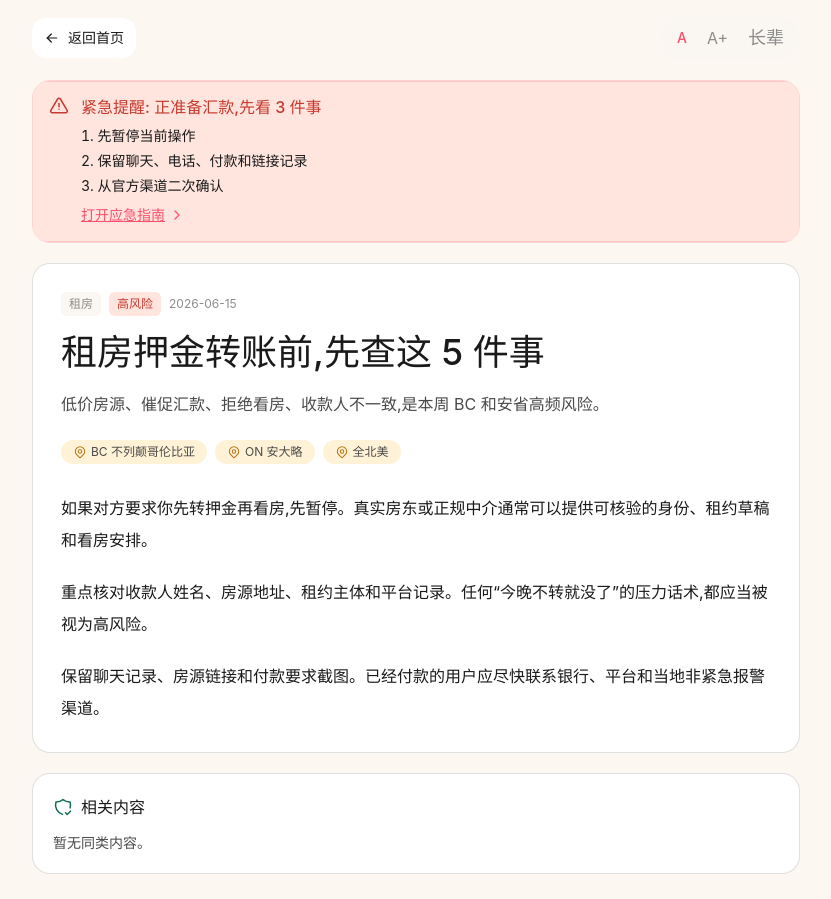
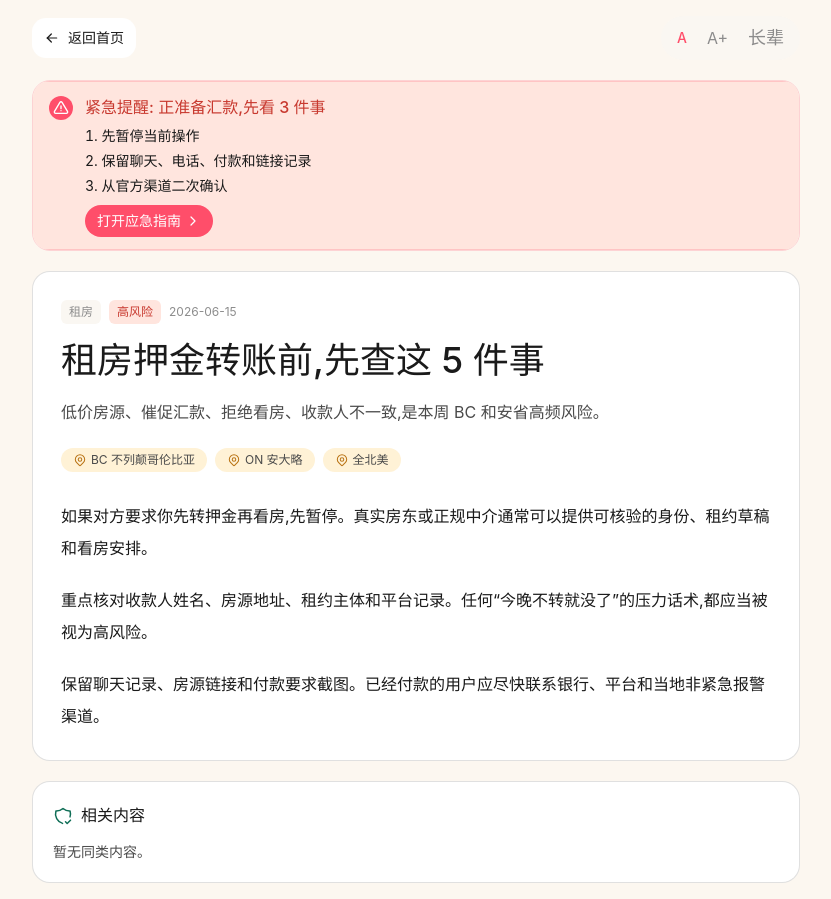
Before and after one commit to ywzhuvincent-afk/FANGKENG, a Next.js app: page /articles/rental-deposit-before-transfer in a window 1280 px wide. Shown: the whole page, without its empty margins (224-1055 px from the left). Built offline with nearby package versions, Linux system fonts and the light colour scheme.

Commit message:
UI: punchier emergency banner — circular icon badge + pill CTA

```diff
--- a/components/atp/EmergencyBanner.tsx
+++ b/components/atp/EmergencyBanner.tsx
@@ -21,9 +21,14 @@ export function ATPEmergencyBanner({
   ctaHref = '#',
 }: EmergencyBannerProps) {
   return (
-    <div className="border-y border-[rgba(255,44,85,0.18)] bg-atp-accent-bg px-4 py-3">
+    <div className="border-y border-[rgba(255,78,106,0.22)] bg-atp-accent-bg px-4 py-3">
       <div className="flex gap-3">
-        <IconAlertTriangle className="mt-0.5 size-5 shrink-0 text-atp-accent-dark" aria-hidden="true" stroke={1.8} />
+        <span
+          className="mt-0.5 flex size-6 shrink-0 items-center justify-center rounded-full bg-atp-accent text-white"
+          aria-hidden="true"
+        >
+          <IconAlertTriangle className="size-4" stroke={2} />
+        </span>
         <div className="flex-1">
           <div className="font-medium text-atp-accent-dark mb-1">
             紧急提醒: {TRIGGER_TITLES[trigger]}
@@ -35,7 +40,7 @@ export function ATPEmergencyBanner({
           </ol>
           <a
             href={ctaHref}
-            className="mt-2 inline-flex items-center gap-1 text-sm font-medium text-atp-accent underline"
+            className="mt-2 inline-flex items-center gap-1 rounded-atp-pill bg-atp-accent px-3 py-1.5 text-sm font-medium text-white"
           >
             {ctaLabel}
             <IconChevronRight className="size-4" aria-hidden="true" stroke={1.8} />
```
